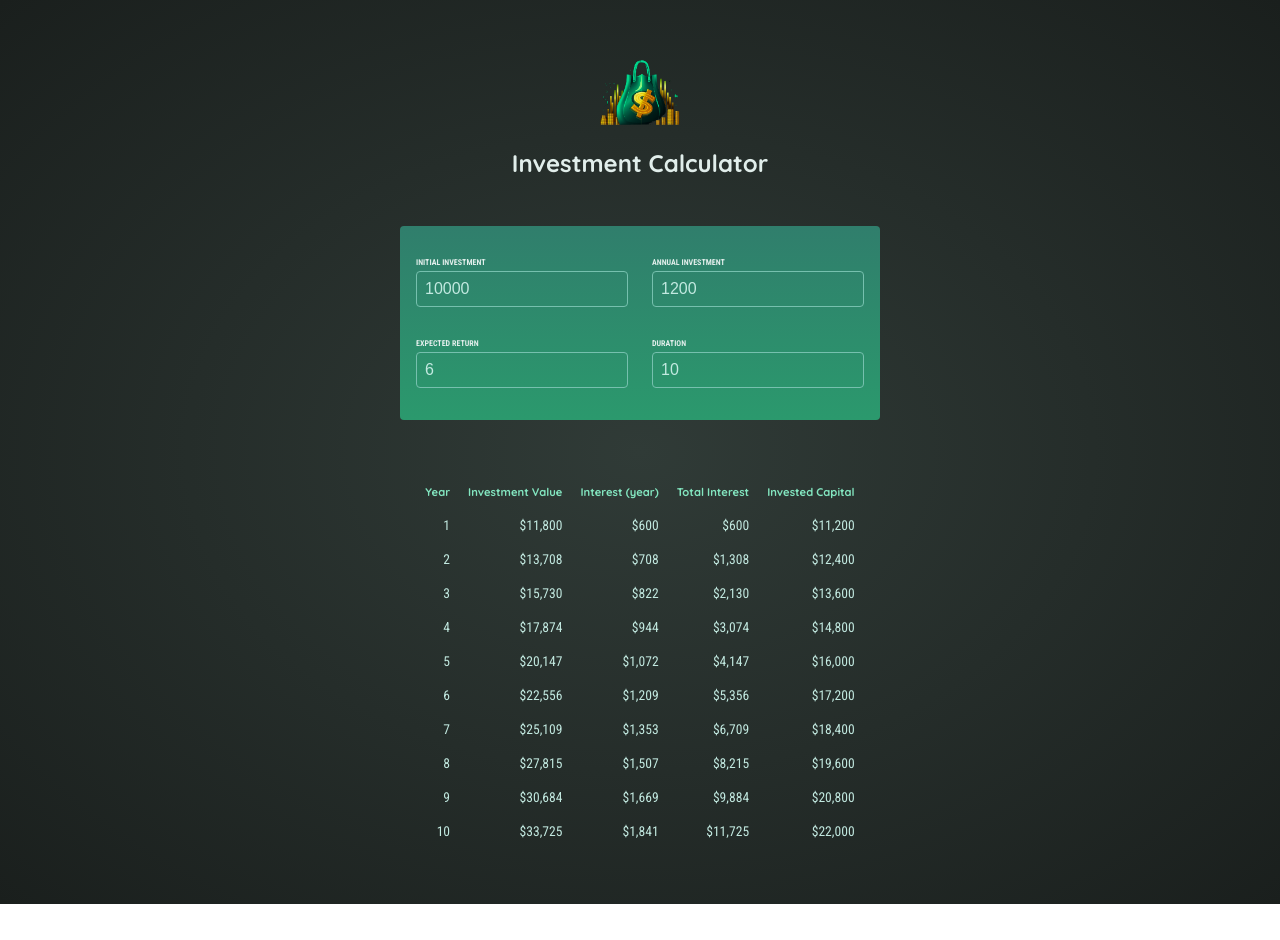
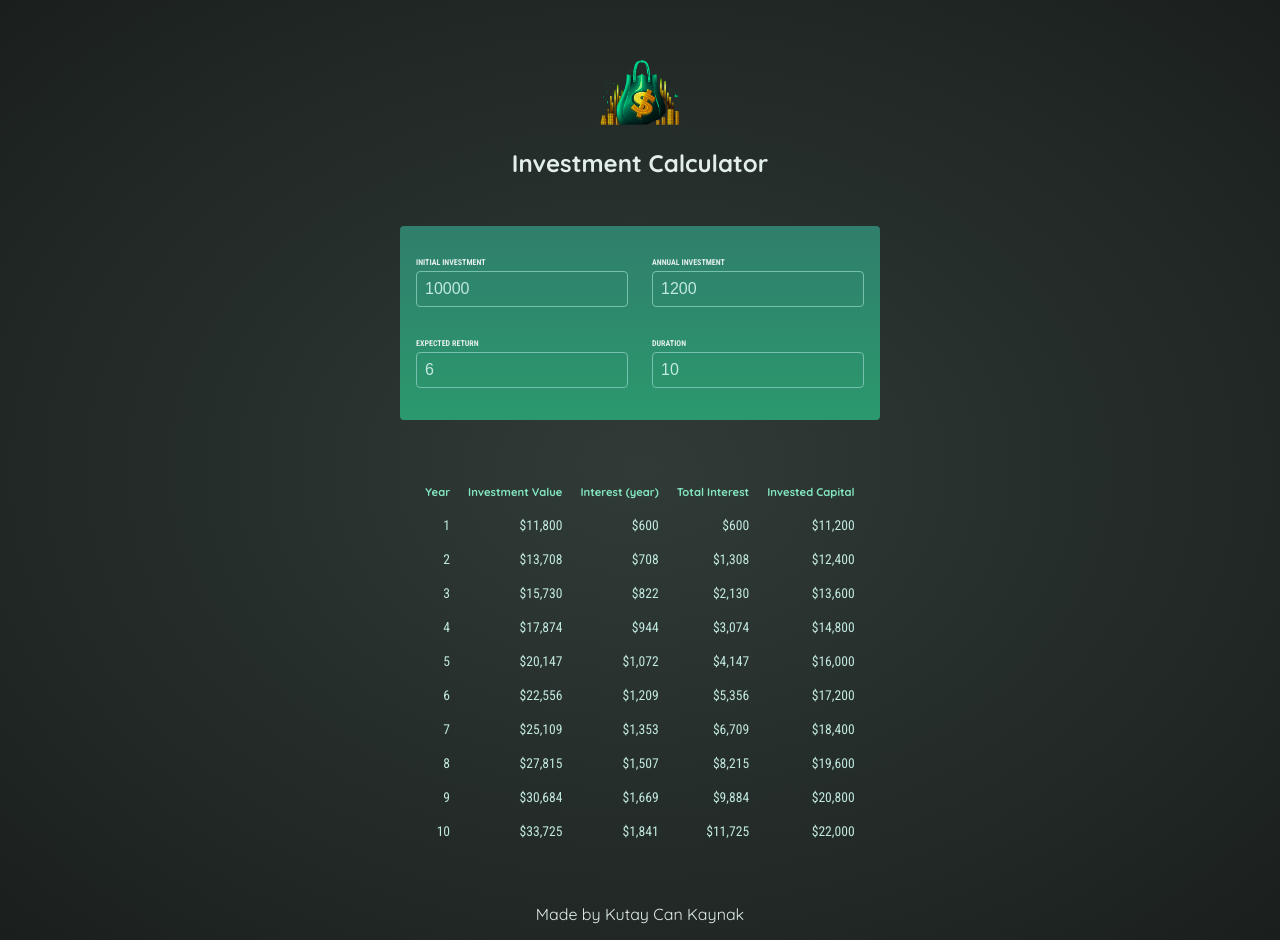
Before and after one commit to kutagorn/InvestmentCalculator, a React (Vite) app: page / in a window 1280 px wide. Before the commit the page ends 904 px from the top, so only its background shows below. Built offline with nearby package versions, Linux system fonts and the light colour scheme.

Commit message:
Footer added

```diff
--- a/src/App.jsx
+++ b/src/App.jsx
@@ -1,3 +1,4 @@
+import Footer from "./components/Footer";
 import Header from "./components/Header";
 import Result from "./components/Result";
 import UserInput from "./components/UserInput";
@@ -32,6 +33,7 @@ function App() {
       ) : (
         <p className="center">Duration must be above 1</p>
       )}
+      <Footer/>
     </>
   );
 }
--- /dev/null
+++ b/src/components/Footer.jsx
@@ -0,0 +1,3 @@
+export default function Footer() {
+  return <p className="center"> Made by Kutay Can Kaynak </p>;
+}
```
